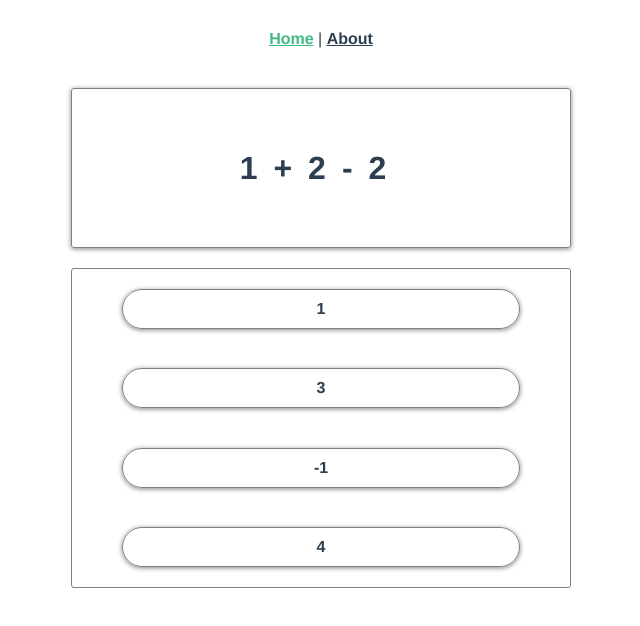
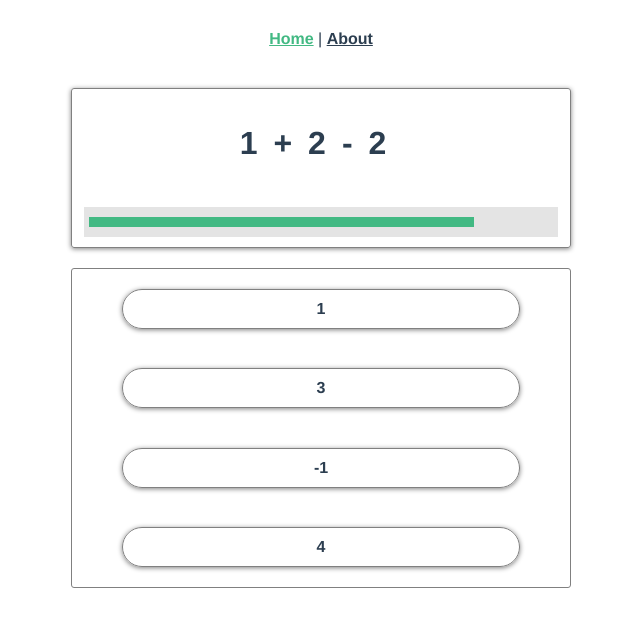
Before and after one commit to Eazash/one-plus-one-clone, a Vue app: page /#/ in a window 1280 px wide. Shown: the top 626 px of the page, without its empty margins (319-959 px from the left). Built offline with nearby package versions, Linux system fonts and the light colour scheme.

Commit message:
add a progress bar

```diff
--- a/src/components/AnswerBlock.vue
+++ b/src/components/AnswerBlock.vue
@@ -1,5 +1,5 @@
 <template>
-  <div class="answer" @click="selected">
+  <div @click="selected">
     <p v-text="number"></p>
   </div>
 </template>
--- /dev/null
+++ b/src/components/ProgressBar.vue
@@ -0,0 +1,49 @@
+<template>
+  <div class="progress-bar-wrapper">
+    <div class="progress-bar" :style="{ background: color, width: width }">
+      <slot></slot>
+    </div>
+  </div>
+</template>
+
+<script>
+export default {
+  name: "progress-bar",
+  props: {
+    max: [String, Number],
+    current: [String, Number]
+  },
+  computed: {
+    percentage: function () {
+      return Math.floor((this.current / this.max) * 100);
+    },
+    width: function () {
+      return this.percentage + "%";
+    },
+    color: function () {
+      return this.percentage > 50
+        ? "#42b983"
+        : this.percentage > 25
+          ? "#ecd71d"
+          : this.percentage > 10
+            ? "#ff5e00"
+            : "#f44336";
+    }
+  }
+}
+</script>
+
+<style>
+.progress-bar-wrapper {
+  width: 95%;
+  padding: 10px 5px;
+  margin: auto;
+  background: #e4e4e4;
+}
+.progress-bar {
+  width: 100%;
+  height: 10px;
+  margin: 0 !important;
+  text-align: center;
+}
+</style>
--- a/src/views/Home.vue
+++ b/src/views/Home.vue
@@ -3,15 +3,16 @@
     <div class="container">
       <div class="card question">
         <p v-text="question"></p>
+        <progress-bar :max="timeToAnswer" :current="remainingTime">
+        </progress-bar>
       </div>
       <div class="card answers" v-if="!fail">
         <answer-block
           v-for="answer in answers"
+          class="answer"
           :key="answer"
           :number="answer"
           @chosen="chosen"
-          :total="timeToAnswer"
-          :remaining="remainingTime"
         />
       </div>
       <div class="card fail" v-else>
@@ -28,10 +29,11 @@
 
 <script>
 import AnswerBlock from '@/components/AnswerBlock.vue';
+import ProgressBar from '@/components/ProgressBar.vue'
 import { addSeconds, differenceInSeconds } from 'date-fns'
 
 export default {
-  components: { AnswerBlock: AnswerBlock },
+  components: { AnswerBlock, ProgressBar },
   data() {
     return {
       question: '',
@@ -49,7 +51,7 @@ export default {
     };
   },
   name: 'Home',
-  mounted() {
+  created() {
     this.newQuestion();
   },
   computed: {
@@ -189,6 +191,7 @@ export default {
   border: 1px solid grey;
   border-radius: 3px;
   display: flex;
+  flex-direction: column;
   align-items: center;
   p {
     min-width: 50%;
@@ -206,7 +209,6 @@ export default {
   height: 40vh;
   font-weight: 600;
   font-size: 1rem;
-  flex-direction: column;
   .answer {
     width: 80%;
     margin: auto 0;
```
